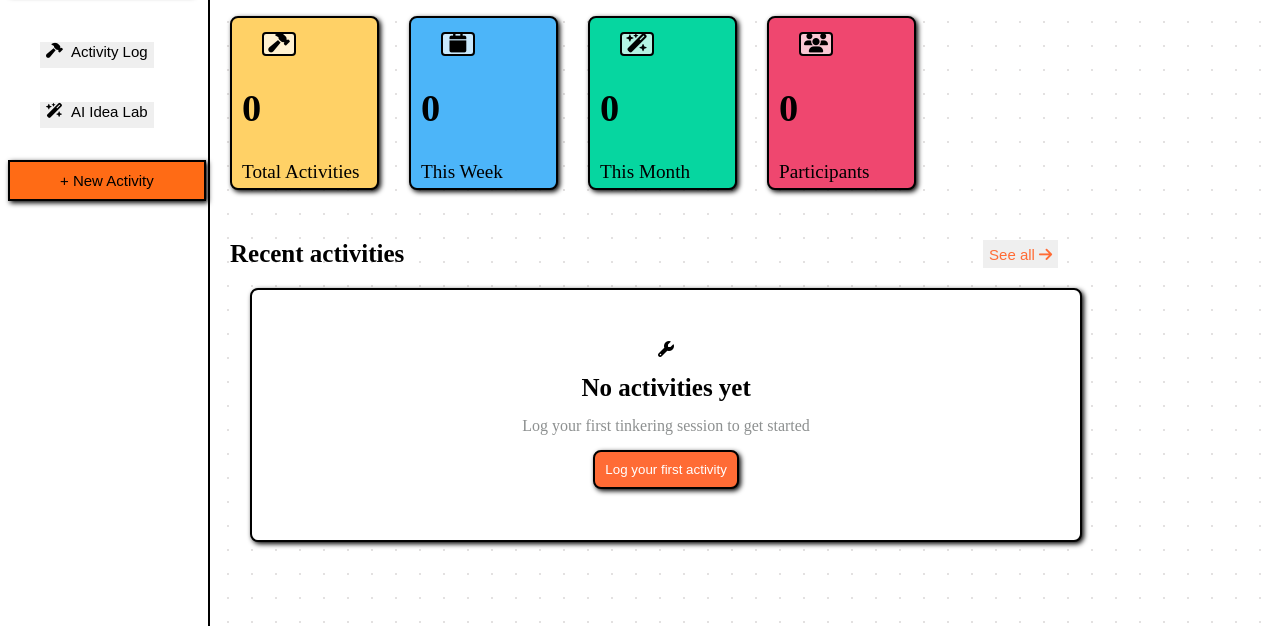
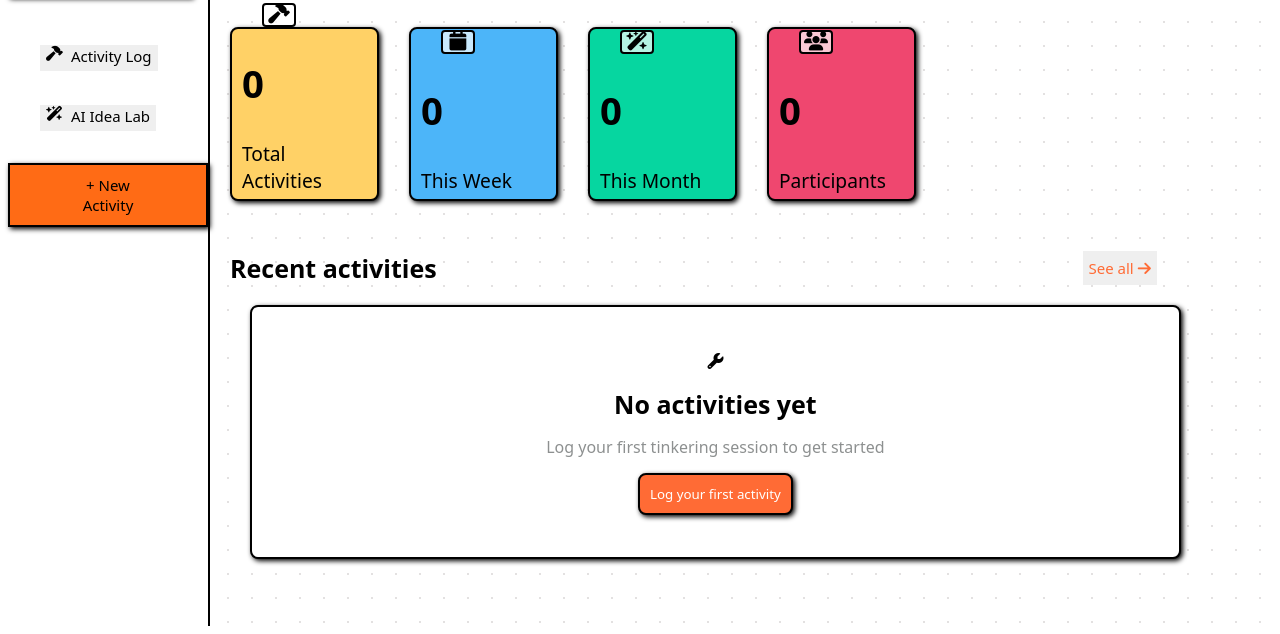
Before and after one commit to Azaan1718/activity_template, a plain HTML site: page index.html in a window 1280 px wide. Shown: the part 182-816 px from the top of the page. Drawn offline with Linux system fonts and the light colour scheme.

Commit message:
Update templatecss.css

```diff
--- a/templatecss.css
+++ b/templatecss.css
@@ -3,6 +3,9 @@ body{
     background-size: 24px 24px;
 }
 
+*{
+font-family: Fredoka, system-ui, sans-serif;
+}
 .page{
     display:flex;
 }
```
